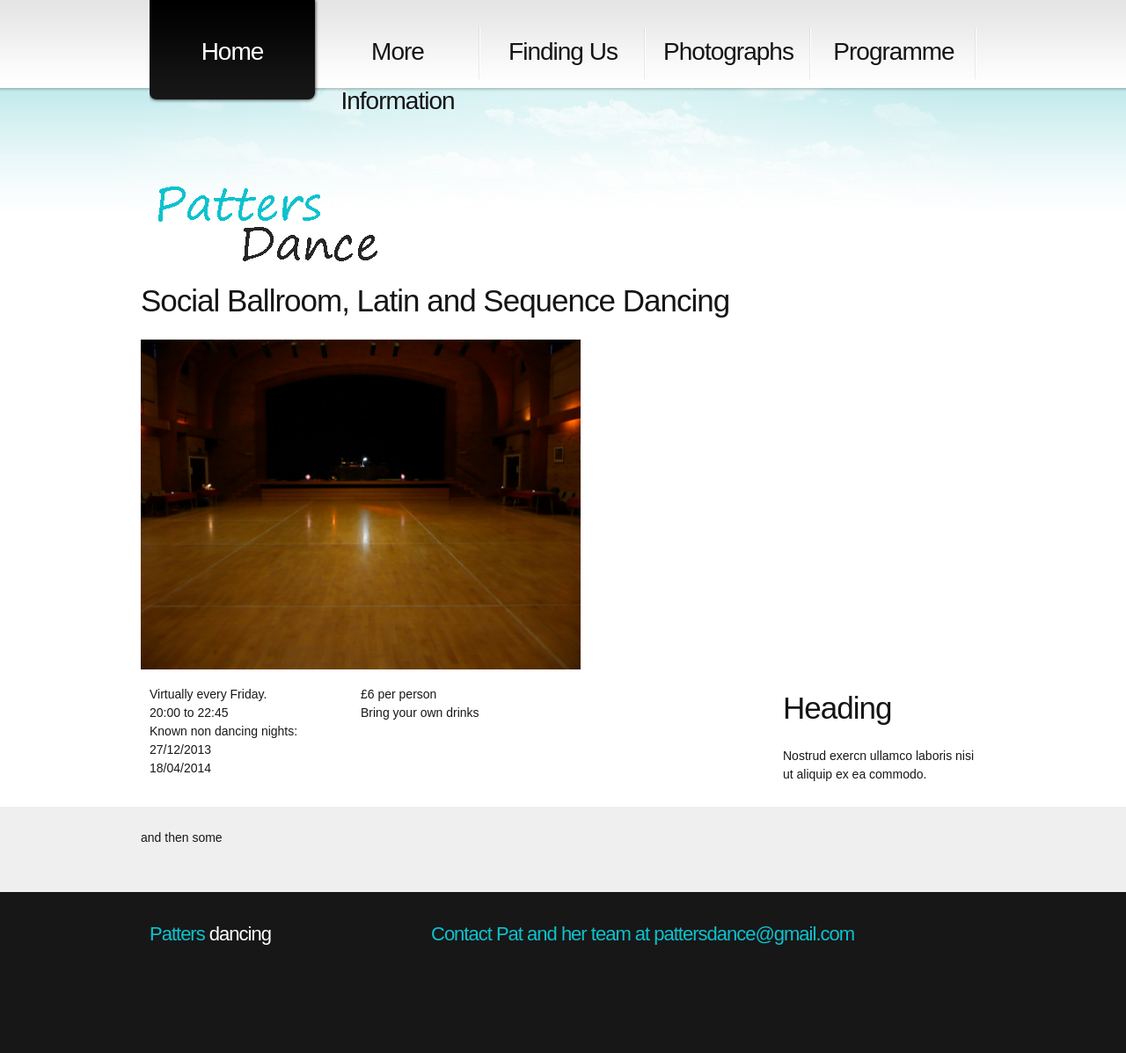
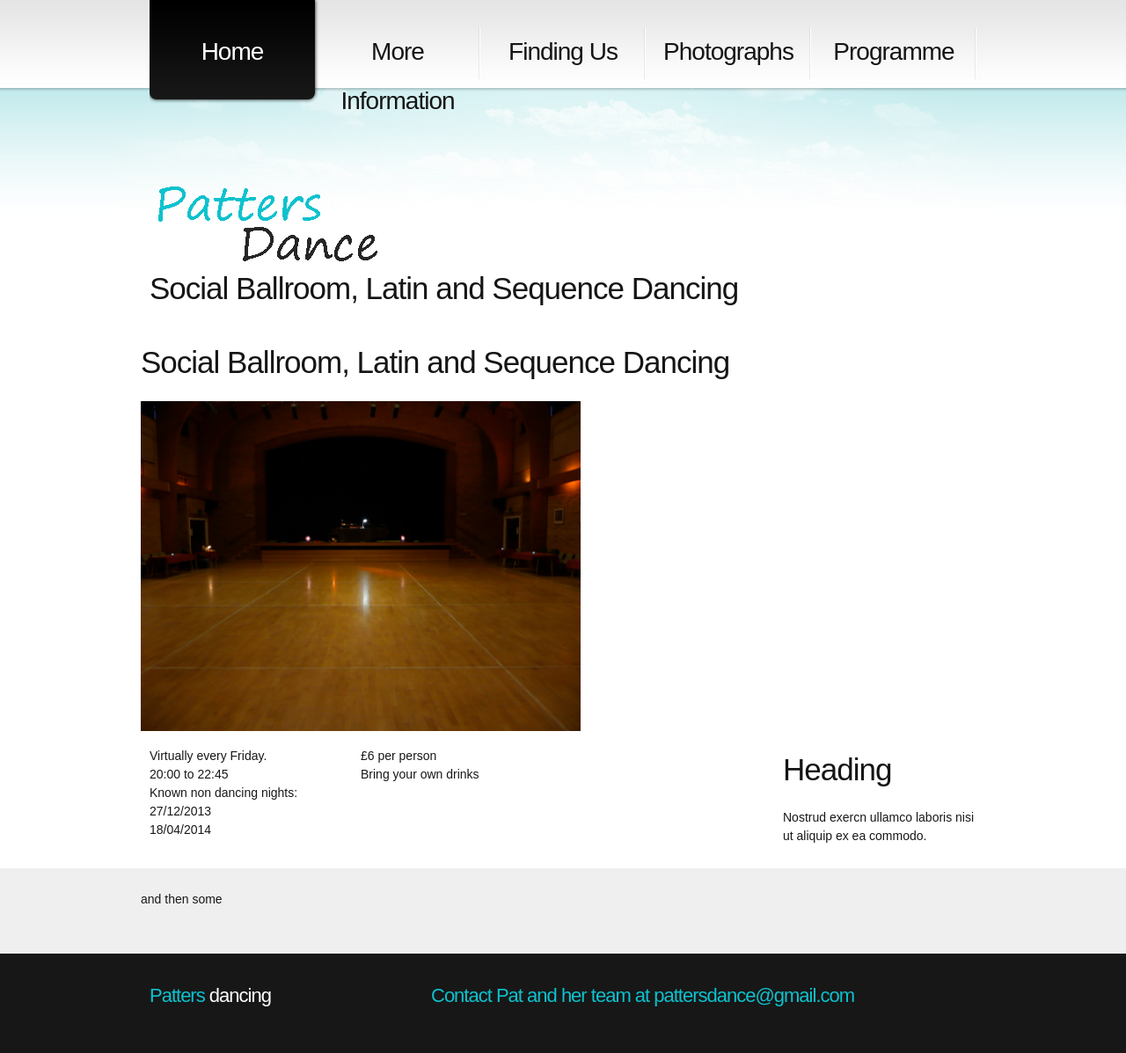
Before and after one commit to ramsayd/patters, a Jekyll site: the page built from index.md, in a window 1280 px wide. Shown: the whole page at 88% size. Built offline with Jekyll 4.4.1, drawn with Linux system fonts in a browser that asks for light colours; before the commit the page ends 1127 px from its top, so only the background shows below that.

Commit message:
Update page.html

```diff
--- a/_layouts/page.html
+++ b/_layouts/page.html
@@ -26,7 +26,7 @@
                     {% endfor %}
 									</ul>
 								</nav>
-								<h1><a href="index.html">Patters</a></h1>
+								<h1><a href="index.html">Patters</a></h1><h3>Social Ballroom, Latin and Sequence Dancing</h3>
 							</div>
 						</div>
 					</div>
```
